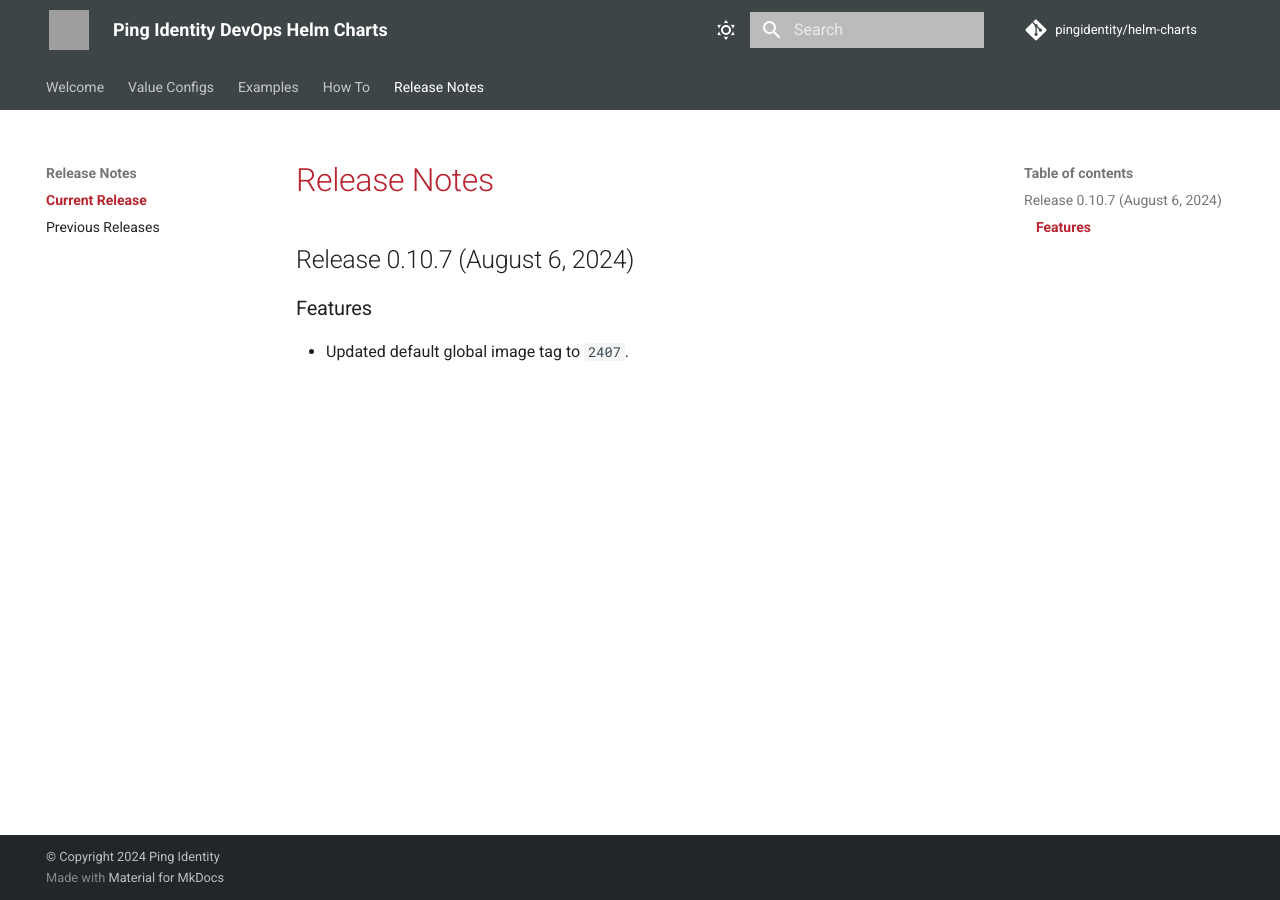
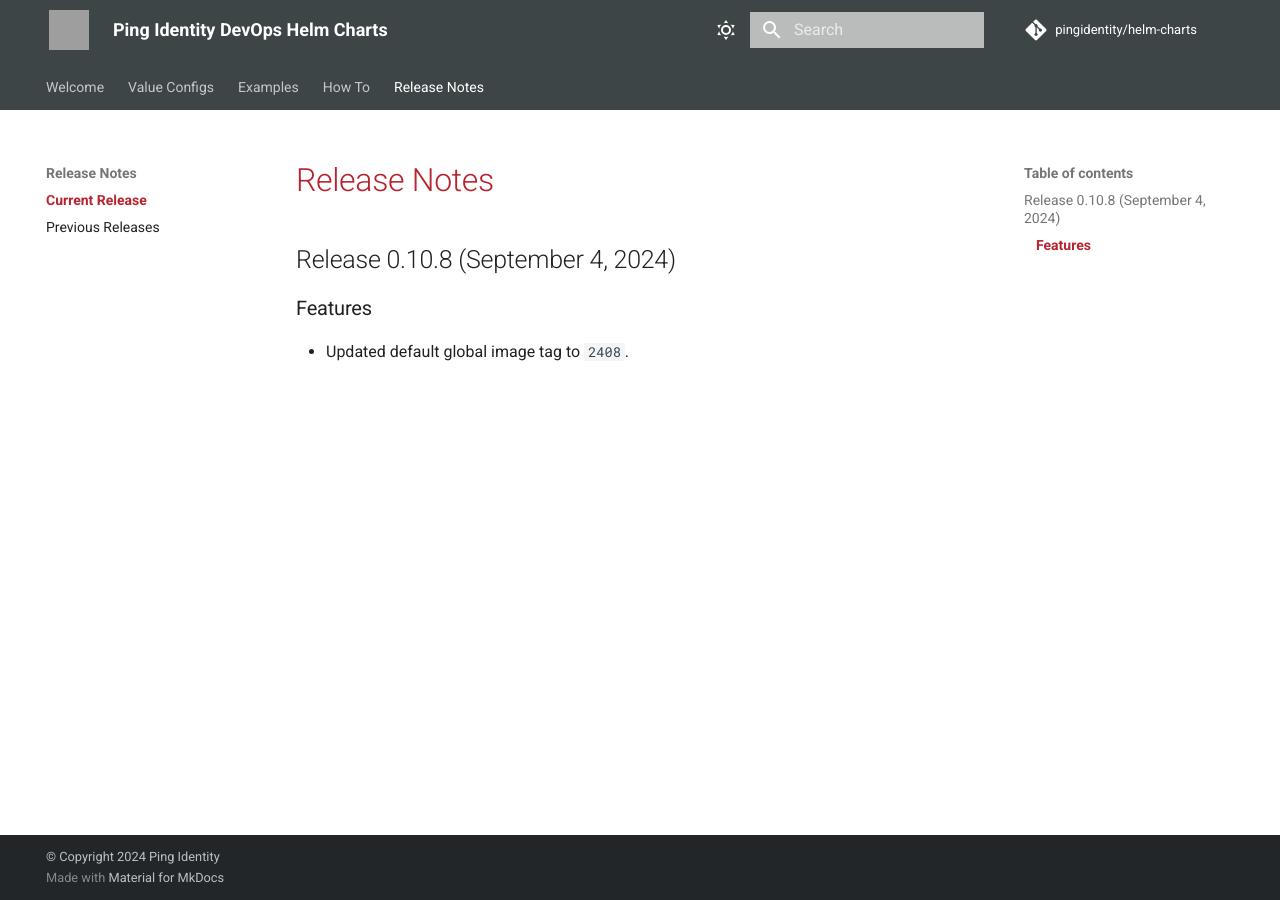
Before and after one commit to pingidentity/helm-charts, an MkDocs documentation site: the page built from docs/release-notes/currentRelease.md, in a window 1280 px wide. Built offline with MkDocs 1.6.1 and Material for MkDocs 9.7.7, drawn with Linux system fonts in a browser that asks for light colours; comment, search, counter and statistics services are not loaded; grey boxes are pictures that could not be loaded.

Commit message:
Release 0.10.8

```diff
--- a/docs/release-notes/currentRelease.md
+++ b/docs/release-notes/currentRelease.md
@@ -1,4 +1,4 @@
 # Release Notes
-## Release 0.10.7 (August 6, 2024)
+## Release 0.10.8 (September 4, 2024)
 ### Features ###
-  - Updated default global image tag to `2407`.
+  - Updated default global image tag to `2408`.
```
Also changed, not shown: docs/config/supported-values.md (+1 -1 lines), docs/index.yaml (+13 -1 lines), docs/release-notes/previousReleases.md (+4 -0 lines), 2 other files.
